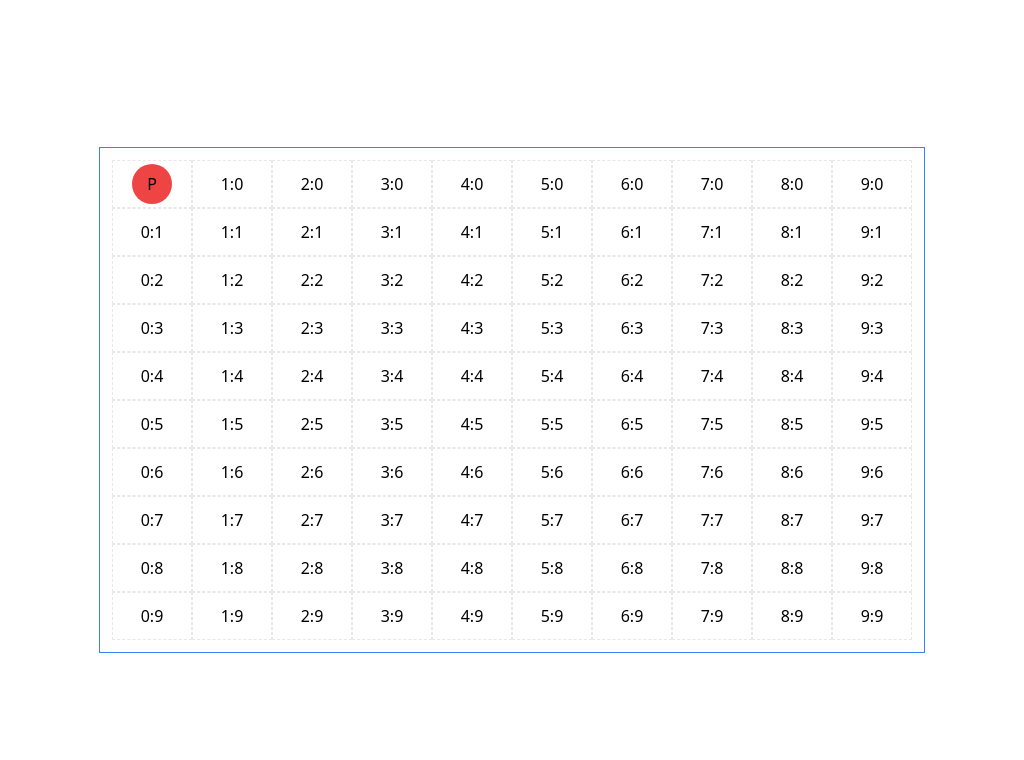
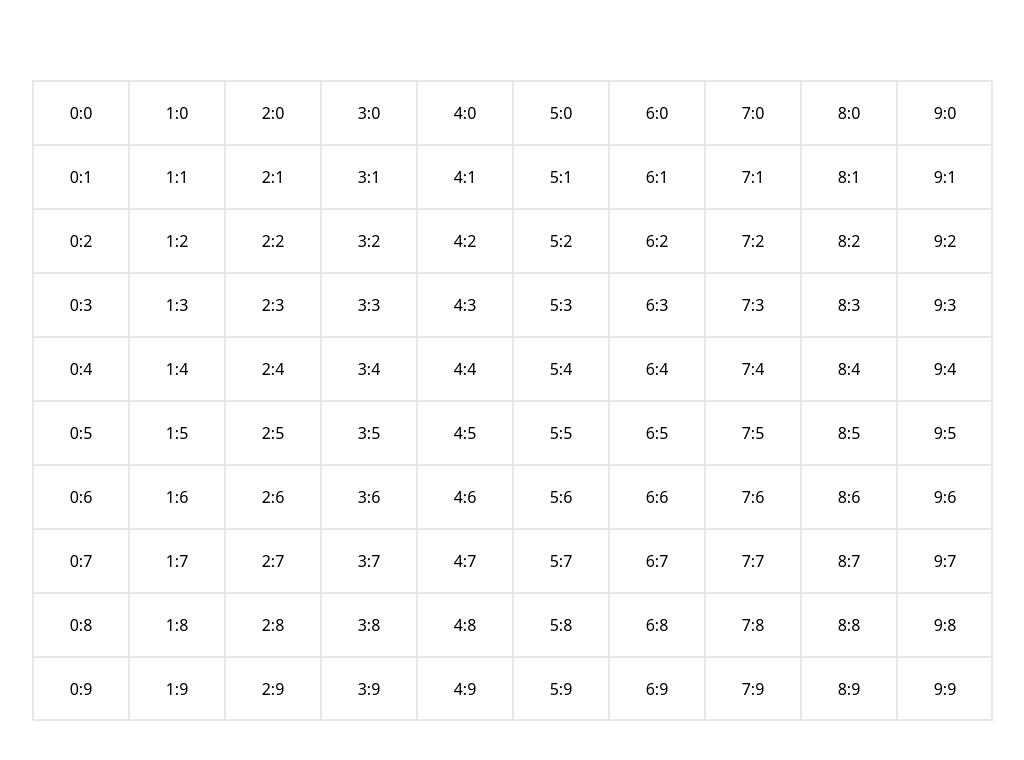
Before and after one commit to t-rosa/Ardonite_19-07-24, a React (Vite) app in the folder ardonite.client/: page / in a window 1280 px wide. Shown: the top 760 px of the page, without its empty margins (128-1152 px from the left). Built offline with nearby package versions, Linux system fonts and the light colour scheme.

Commit message:
feat: board grid setup

```diff
--- a/ardonite.client/src/App.tsx
+++ b/ardonite.client/src/App.tsx
@@ -1,66 +1,49 @@
-import { useActor } from "@xstate/react";
-import { act } from "react";
-import { GameMachineContext, gameMachine } from "./lib/game/machine";
-import type { Cell, Position } from "./lib/game/types";
+import { boardGrid } from "./lib/game/board";
+import {
+	BOARD_CELL_HEIGHT,
+	BOARD_CELL_WIDTH,
+	BOARD_COLS,
+	BOARD_ROWS,
+} from "./lib/game/constants";
+import type { Position } from "./lib/game/types";
 
 export function App() {
-	const board = GameMachineContext.useSelector((state) => state.context.board);
-
 	return (
 		<main className="h-dvh grid place-items-center">
-			<div className="grid grid-cols-[repeat(10,minmax(0,1fr))] p-3 border border-blue-500 relative">
-				<Player />
-				{board.cells.map((cell) => (
-					<>
-						<CellUI key={cell.id} cell={cell} />
-					</>
-				))}
-			</div>
+			<Board />
 		</main>
 	);
 }
 
-function Player() {
-	const gameActor = GameMachineContext.useActorRef();
+function Board() {
+	return (
+		<section
+			className="border relative"
+			style={{
+				width: `${BOARD_COLS * BOARD_CELL_WIDTH}px`,
+				height: `${BOARD_ROWS * BOARD_CELL_HEIGHT}px`,
+			}}
+		>
+			{boardGrid.map(([x, y]) => (
+				<BoardCell key={`${x}${y}`} x={x} y={y} />
+			))}
+		</section>
+	);
+}
 
-	const playerX = GameMachineContext.useSelector(
-		(state) => state.context.player.position.x,
-	);
-
-	const playerY = GameMachineContext.useSelector(
-		(state) => state.context.player.position.y,
-	);
-
+function BoardCell(props: Position) {
 	return (
 		<div
-			className="size-10 transition-transform bg-red-500 top-4 left-8 rounded-full absolute grid place-items-center duration-1000 "
+			className="border grid place-items-center"
 			style={{
-				transform: `translate(${playerX * 80}px, ${playerY * 48}px)`,
+				position: "absolute",
+				width: `${BOARD_CELL_WIDTH}px`,
+				height: `${BOARD_CELL_HEIGHT}px`,
+				top: `${props.y * BOARD_CELL_HEIGHT}px`,
+				left: `${props.x * BOARD_CELL_WIDTH}px`,
 			}}
 		>
-			P
+			{props.x}:{props.y}
 		</div>
 	);
 }
-
-function CellUI({ cell }: { cell: Cell }) {
-	const gameActor = GameMachineContext.useActorRef();
-
-	function handleClick(position: Position) {
-		gameActor.send({
-			type: "MOVE",
-			position,
-		});
-	}
-
-	return (
-		<button
-			key={cell.id}
-			type="button"
-			className="w-20 h-12 border border-dashed hover:bg-blue-500/50"
-			onClick={() => handleClick(cell.position)}
-		>
-			{cell.position.x}:{cell.position.y}
-		</button>
-	);
-}
--- a/ardonite.client/src/lib/game/board.ts
+++ b/ardonite.client/src/lib/game/board.ts
@@ -1,9 +1,9 @@
-import { cells } from "./cells";
-import type { Board } from "./types";
+import { BOARD_COLS, BOARD_ROWS } from "./constants";
 
-export const board: Board = {
-	width: 1000,
-	height: 700,
-	size: 10 * 10,
-	cells,
-};
+export const boardGrid = Array(BOARD_COLS)
+	.fill(undefined)
+	.flatMap((_, x) =>
+		Array(BOARD_ROWS)
+			.fill(undefined)
+			.map((_, y) => [x, y]),
+	);
--- a/ardonite.client/src/lib/game/constants.ts
+++ b/ardonite.client/src/lib/game/constants.ts
@@ -1 +1,6 @@
 export const TICK_RATE = 1000;
+
+export const BOARD_COLS = 10;
+export const BOARD_ROWS = 10;
+export const BOARD_CELL_HEIGHT = 64;
+export const BOARD_CELL_WIDTH = 96;
--- a/ardonite.client/src/lib/game/machine.ts
+++ b/ardonite.client/src/lib/game/machine.ts
@@ -1,6 +1,6 @@
 import { createActorContext } from "@xstate/react";
 import { assign, setup } from "xstate";
-import { board } from "./board";
+import { boardGrid } from "./board";
 import { TICK_RATE } from "./constants";
 import type { Board, Position } from "./types";
 
@@ -46,7 +46,7 @@ export const gameMachine = setup({
 	context: {
 		clock: 0,
 		TICK_RATE,
-		board,
+		board: boardGrid,
 		player: {
 			position: {
 				x: 0,
--- a/ardonite.client/src/lib/game/types.ts
+++ b/ardonite.client/src/lib/game/types.ts
@@ -1,3 +1,5 @@
+export type Coordinate = [x: number, y: number];
+
 export type Position = {
 	x: number;
 	y: number;
--- a/ardonite.client/src/main.tsx
+++ b/ardonite.client/src/main.tsx
@@ -3,16 +3,13 @@ import "./index.css";
 import React from "react";
 import ReactDOM from "react-dom/client";
 import { App } from "./app";
-import { GameMachineContext } from "./lib/game/machine";
 
 const root = document.getElementById("root");
 
 if (root) {
 	ReactDOM.createRoot(root).render(
 		<React.StrictMode>
-			<GameMachineContext.Provider>
-				<App />
-			</GameMachineContext.Provider>
+			<App />
 		</React.StrictMode>,
 	);
 }
```
